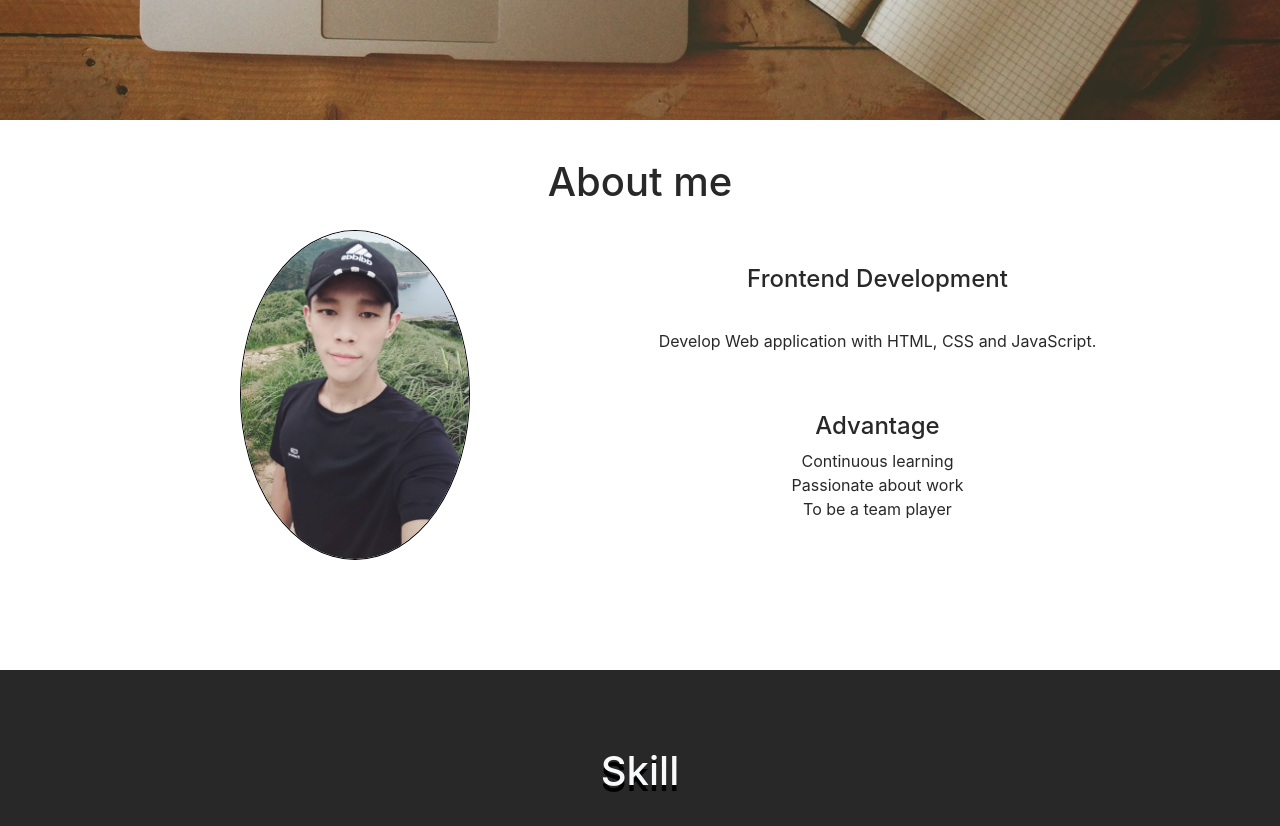
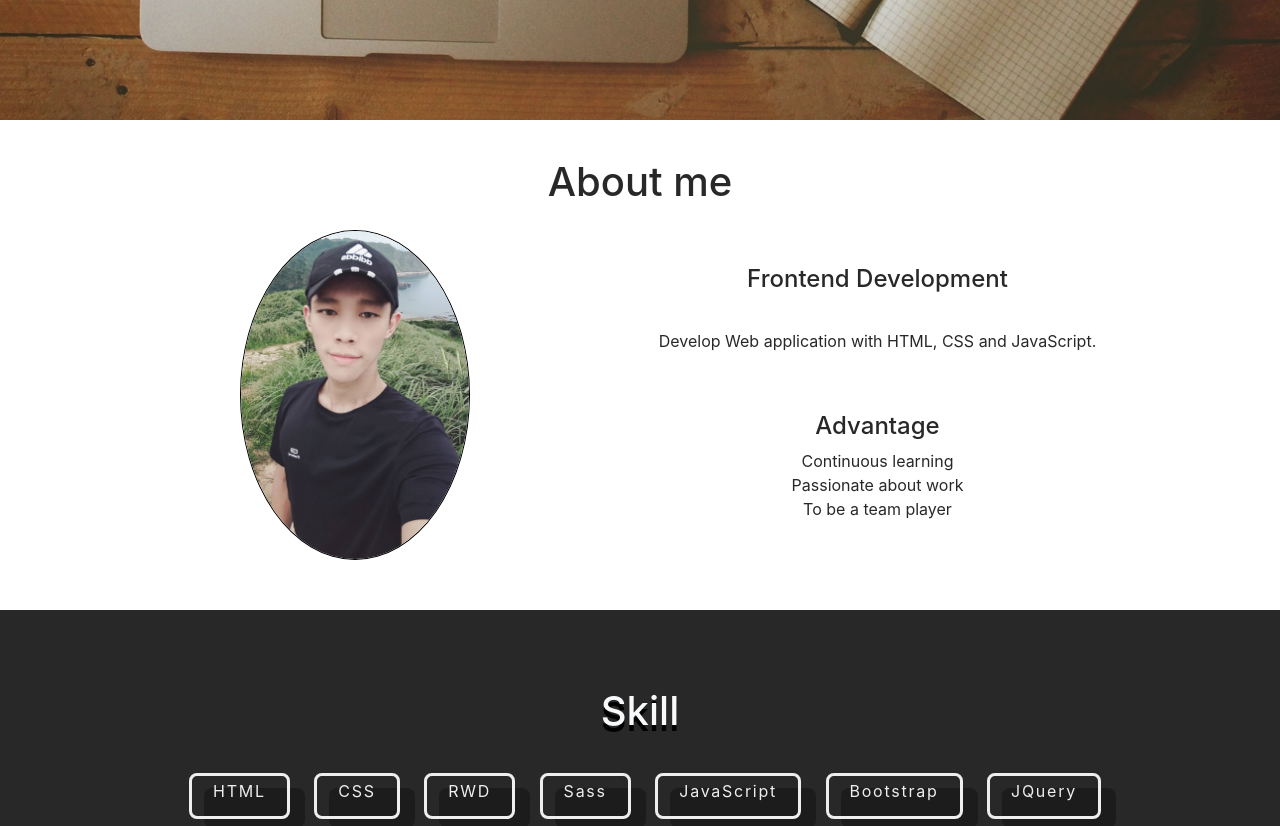
Before and after one commit to m9201011/m9201011, a plain HTML site: page index.html in a window 1280 px wide. Shown: the part 680-1506 px from the top of the page. Drawn offline with nearby package versions, Linux system fonts and the light colour scheme.

Commit message:
Update style.css

```diff
--- a/css/style.css
+++ b/css/style.css
@@ -75,7 +75,8 @@ body{
 =============================================*/
 
 #aboutSection{
-    height: 550px;
+    height: auto;
+    margin-bottom: 50px;
     padding-top: 3%;
     background-color: #fff;
 
```
